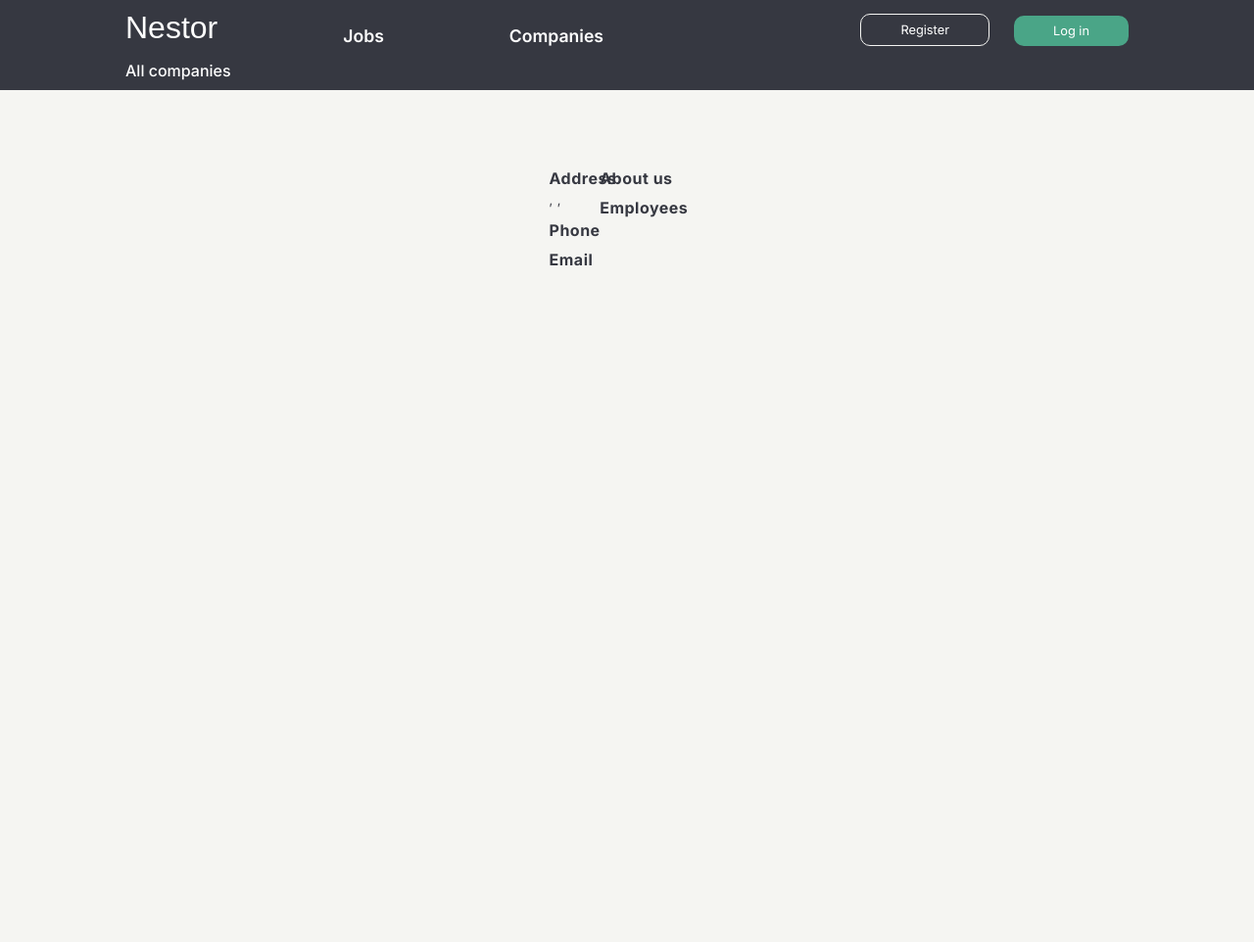
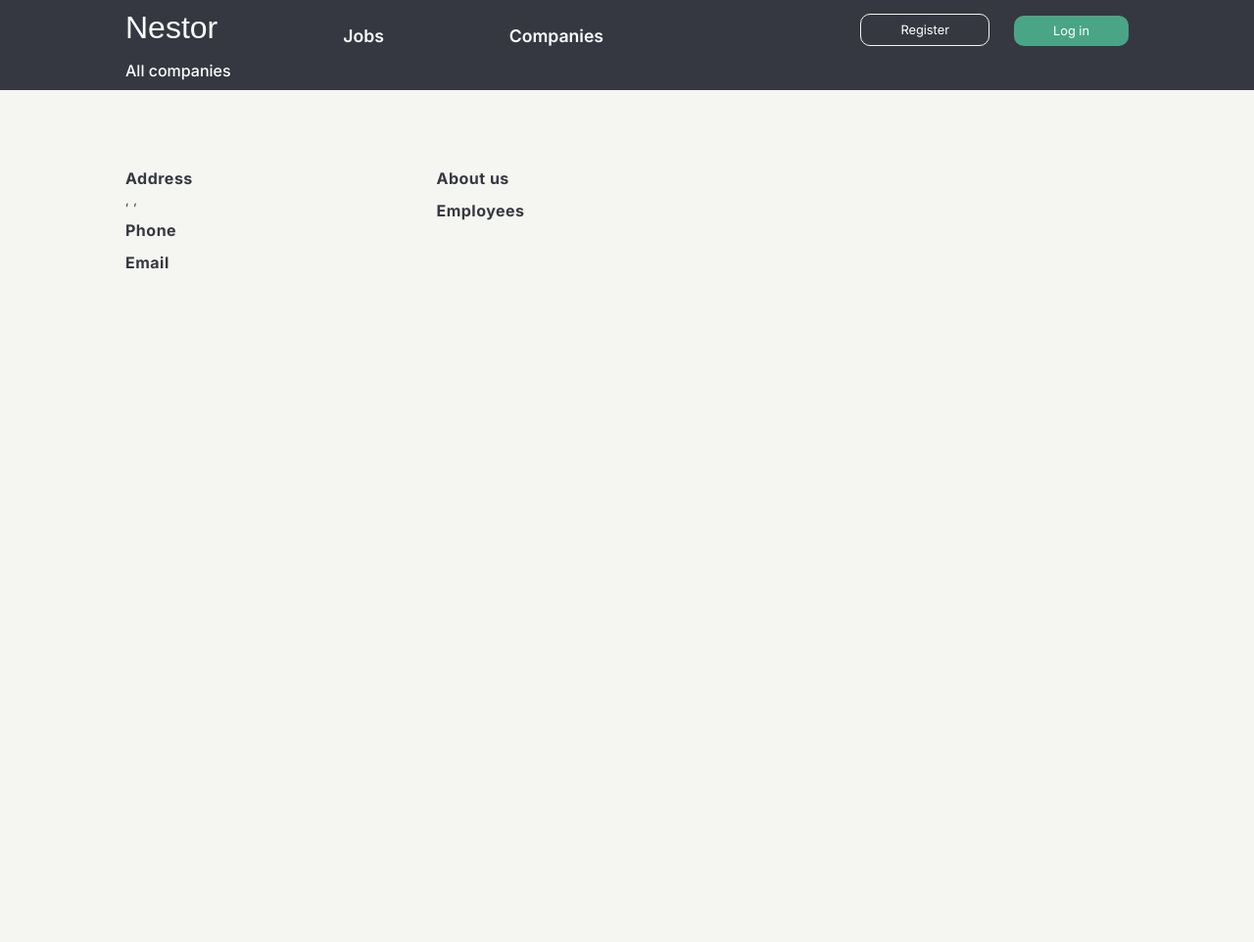
Before and after one commit to GiantMushy/Nestor, a Django app: template Nestor/templates/company/company_page.html in a window 1280 px wide. Shown: the whole page at 98% size. Run offline with Django 5.2, Linux system fonts and the light colour scheme; the template is opened without the code that fills it, so the values that code supplies are empty; some web fonts are replaced.

Commit message:
HAHAHAHAH

```diff
--- a/Nestor/static/css/company_page.css
+++ b/Nestor/static/css/company_page.css
@@ -1,4 +1,3 @@
-
 .company-page-container {
 	display: flex;
 	align-items: center;
@@ -6,6 +5,7 @@
 }
 
 .company-page-content {
+	width: 100%;
 	margin-top: 15px;
 	display: flex;
 	color: #363841;
--- a/Nestor/templates/company/company_page.html
+++ b/Nestor/templates/company/company_page.html
@@ -2,7 +2,7 @@
 {% load static %}
     {% block additionalStyles %}
     <link rel="stylesheet" href="{% static 'css/company_page.css' %}"/>
-{#    <link rel="stylesheet" href="{% static 'css/job_cards.css' %}" />#}
+    <link rel="stylesheet" href="{% static 'css/job_cards.css' %}" />
     {% endblock %}
     {% block content %}
     <div class="company-page-container">
```
